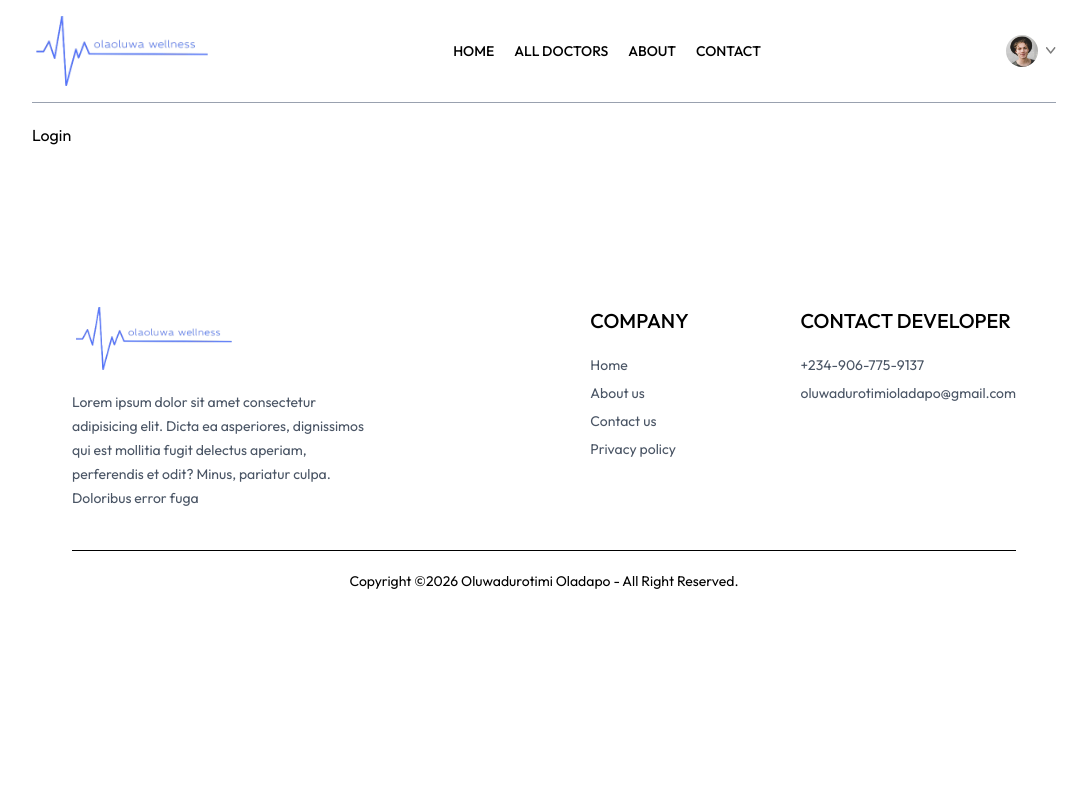
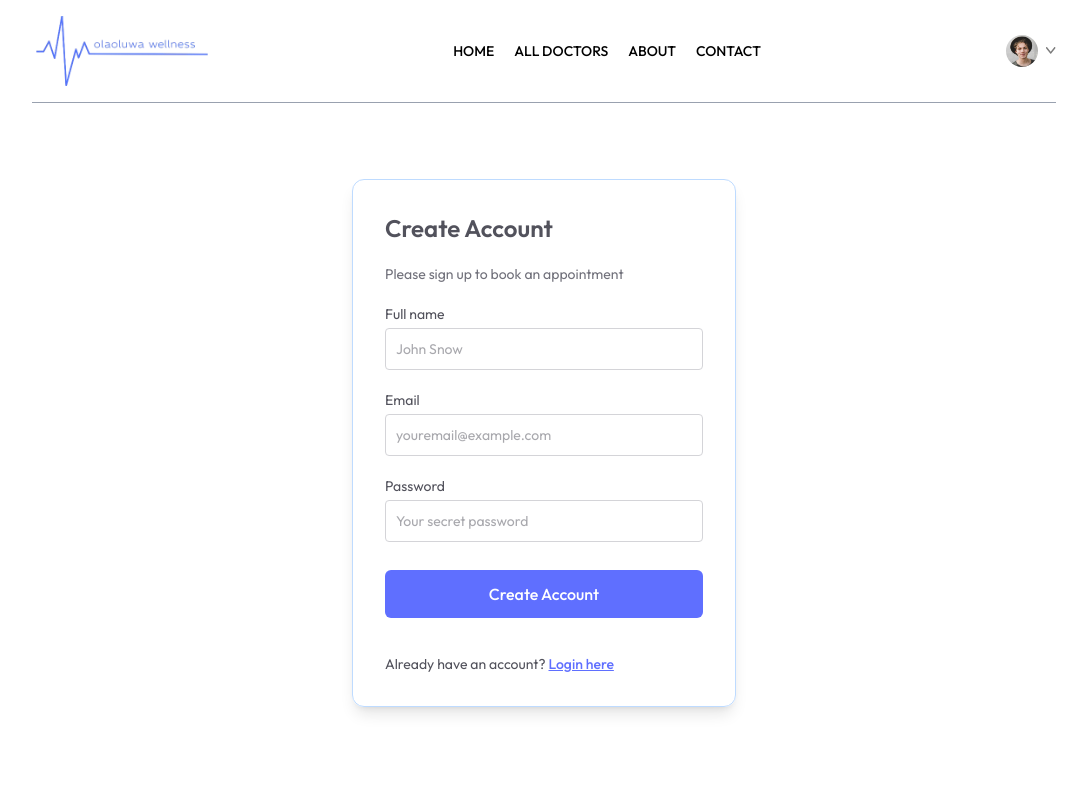
Before and after one commit to Olaoluwa19/olaoluwa-health, a React (Vite) app in the folder frontend/: page /login in a window 1280 px wide. Shown: the top 800 px of the page, without its empty margins (96-1183 px from the left). Built offline with nearby package versions, Linux system fonts and the light colour scheme.

Commit message:
feat: created styled and added functionality to the login page

```diff
--- a/frontend/src/pages/Login.jsx
+++ b/frontend/src/pages/Login.jsx
@@ -1,7 +1,116 @@
-import React from "react";
+import { useState } from "react";
 
 const Login = () => {
-  return <div>Login</div>;
+  const [state, setState] = useState("Sign Up");
+
+  const [email, setEmail] = useState("");
+  const [password, setPassword] = useState("");
+  const [name, setName] = useState("");
+
+  const onSubmitHandler = async (event) => {
+    event.preventDefault();
+  };
+
+  return (
+    <form
+      className="min-h-[80vh] flex items-center"
+      aria-labelledby="auth-heading"
+      onSubmit={onSubmitHandler}
+    >
+      <fieldset className="flex flex-col gap-5 m-auto items-start p-8 min-w-85 sm:min-w-96 border border-blue-200 rounded-xl text-zinc-600 text-sm shadow-lg">
+        <legend className="sr-only">
+          Account {state === "Sign Up" ? "creation" : "login"}
+        </legend>
+
+        <h2 id="auth-heading" className="text-2xl font-semibold">
+          {state === "Sign Up" ? "Create Account" : "Login"}
+        </h2>
+
+        <p className="text-zinc-500">
+          Please {state === "Sign Up" ? "sign up" : "log in"} to book an
+          appointment
+        </p>
+
+        {state === "Sign Up" && (
+          <div className="flex flex-col w-full">
+            <label htmlFor="full_name">Full name</label>
+            <input
+              className="border border-zinc-300 rounded w-full p-2.5 mt-1"
+              onChange={(e) => setName(e.target.value)}
+              value={name}
+              type="text"
+              id="full_name"
+              name="full_name"
+              autoComplete="name"
+              required
+              placeholder="John Snow"
+            />
+          </div>
+        )}
+
+        <div className="flex flex-col w-full">
+          <label htmlFor="email">Email</label>
+          <input
+            className="border border-zinc-300 rounded w-full p-2.5 mt-1"
+            onChange={(e) => setEmail(e.target.value)}
+            value={email}
+            type="email"
+            id="email"
+            name="email"
+            autoComplete="email"
+            required
+            placeholder="youremail@example.com"
+          />
+        </div>
+
+        <div className="flex flex-col w-full">
+          <label htmlFor="password">Password</label>
+          <input
+            className="border border-zinc-300 rounded w-full p-2.5 mt-1"
+            onChange={(e) => setPassword(e.target.value)}
+            value={password}
+            type="password"
+            id="password"
+            name="password"
+            autoComplete="current-password"
+            required
+            placeholder="Your secret password"
+          />
+        </div>
+
+        <button
+          type="submit"
+          className="bg-primary text-white w-full p-3 rounded-md text-base font-medium mt-2"
+        >
+          {state === "Sign Up" ? "Create Account" : "Login"}
+        </button>
+
+        {state === "Sign Up" ? (
+          <p className="text-center mt-4">
+            Already have an account?{" "}
+            <button
+              type="button"
+              onClick={() => setState("Login")}
+              className="text-primary underline font-medium hover:text-primary/80"
+            >
+              Login here
+            </button>
+          </p>
+        ) : (
+          <p className="text-center mt-4">
+            Don't have an account?{" "}
+            <button
+              type="button"
+              onClick={() => setState("Sign Up")}
+              className="text-primary underline font-medium hover:text-primary/80"
+            >
+              Sign up here
+            </button>
+          </p>
+        )}
+      </fieldset>
+    </form>
+  );
 };
 
 export default Login;
```
